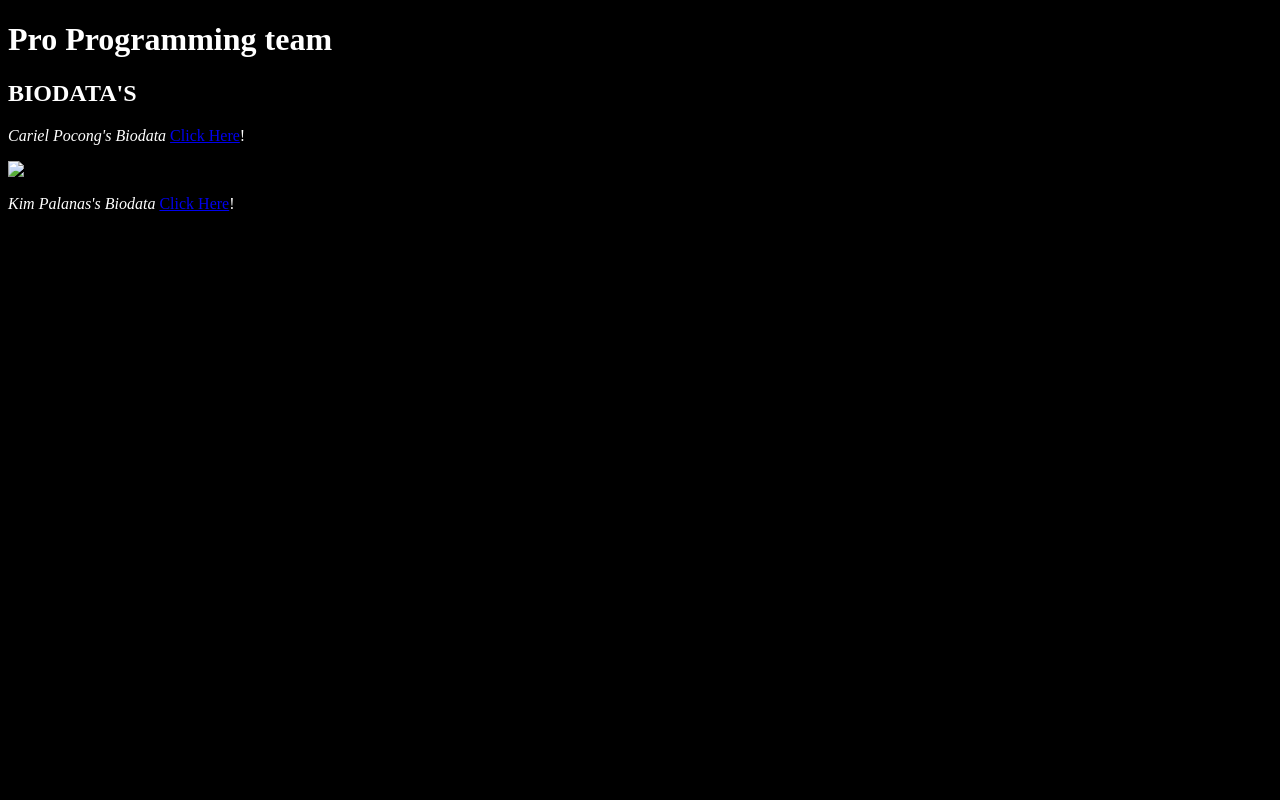
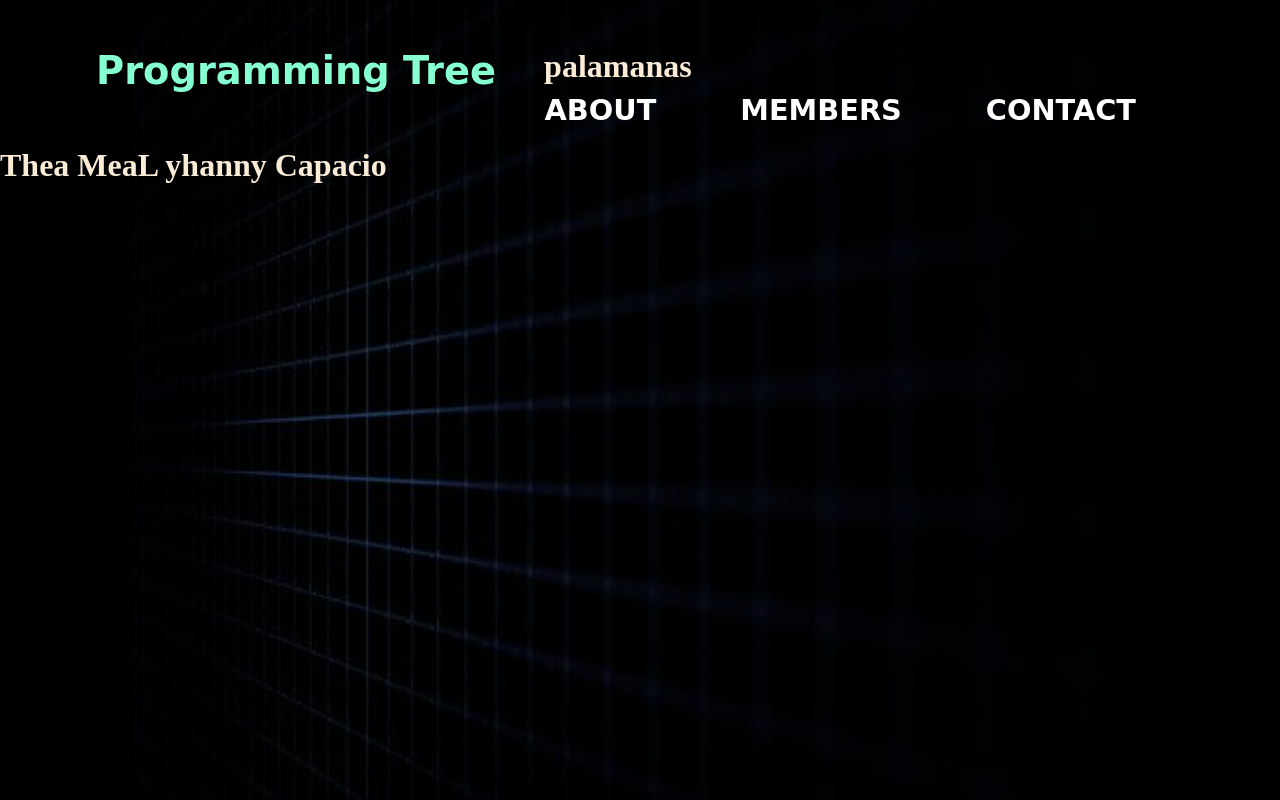
Before and after one commit to Binarao31/just-for-fun, a plain HTML site: page index.html in a window 1280 px wide. Shown: the top 800 px of the page. Drawn offline with Linux system fonts and the light colour scheme.

Commit message:
JETTY WETTY

```diff
--- /dev/null
+++ b/css/style.css
@@ -0,0 +1,54 @@
+* {
+    padding: 0;
+    margin: 0;
+    box-sizing: border-box;
+}
+
+body {
+    height: 1200;
+    background: linear-gradient(to top, rgba(0,0,0,0.6)50%, rgba(0,0,0,0.6)50%),
+        url(../images/theme.jpg);
+    background-repeat: no-repeat;
+    background-size: cover;
+    background-attachment: fixed;
+}
+
+header {
+    color: #86ffd1;
+    margin: 3rem 6rem;
+}
+
+header h1 {
+    font-size: 2.4rem;
+    float: left;
+    margin-right: 3rem;
+    font-family: cursive, sans-serif;
+}
+
+header nav ul {
+    float: right;
+}
+
+header nav ul li {
+    display: inline-block;
+    margin-right: 3rem;
+    padding-left: 2rem;
+}
+
+header nav ul li a {
+    color: #fff;
+    font-family: cursive, sans-serif;
+    text-decoration: none;
+    font-size: 1.8rem;
+    font-weight: 700;
+    transition: 0.3sec;
+}
+
+header nav ul li a:hover, header nav ul li a:focus {
+    color: #86ffd1;
+    border-bottom: 5px solid #86ffd1;
+}
+
+main {
+    color: antiquewhite;
+}
--- a/index.html
+++ b/index.html
@@ -3,21 +3,58 @@
 <html lang = "en">
     <head>
         <meta charset="UTF-8">
-        <link rel="stylesheet" href="style.css">
-        <title>BIODATA OF PRO PROGRAMMERS</title>
+        <link rel="stylesheet" href="css/style.css">
+        <link rel="icon" href="images/logo.png">
+        <title>PROGRAMMERS</title>
     </head>
-
-    <body style="background-color:black;">
-        <h1 style="color:white">Pro Programming team</h1>
-            <h2 style="color:white">BIODATA'S</h2>
-        <p style="color:white"><em>Cariel Pocong's Biodata</em>
-                <a href="https://badian-national-high-school.github.io/activity-04-biodata-Cariel-pocong/">Click Here</a>!
-        </p>
-            <img src="images/igris%20(2).png" alt="Igris Photo">
-        <p style="color:white"><em>Kim Palanas's Biodata</em>
-            <a href="https://badian-national-high-school.github.io/activity-04-biodata-eaikk/"> Click Here</a>!
-        </p>
-
+    <body>
+        <header>
+            <h1>Programming Tree</h1>
+            <nav>
+                <ul>
+                    <li><a href="#">ABOUT</a></li>
+                    <li><a href="#">MEMBERS</a></li>
+                    <li><a href="#">CONTACT</a></li>
+                </ul>
+            </nav>
+        </header>
+        <main>
+            <h1>palamanas</h1>
+            <br>
+            <br>
+            <br>
+            <h1>Thea MeaL yhanny Capacio</h1>
+            <br>
+            <br>
+            <br><br>
+            <br>
+            <br><br>
+            <br>
+            <br><br>
+            <br>
+            <br><br>
+            <br>
+            <br>
+            <br><br>
+            <br>
+            <br><br>
+            <br>
+            <br><br>
+            <br>
+            <br><br>
+            <br>
+            <br><br>
+            <br>
+            <br><br>
+            <br>
+            <br><br>
+            <br>
+            <br><br>
+            <br>
+            <br><br>
+            <br>
+            <br>
+            <img src="images/jetty.jpg">
+        </main>
     </body>
-
 </html>
--- a/style.css
+++ /dev/null
@@ -1 +0,0 @@
-<!--CSS-->
```
Also changed, not shown: images/jetty.jpg (added), images/logo.png (added), images/theme.jpg (added), 1 other file.
